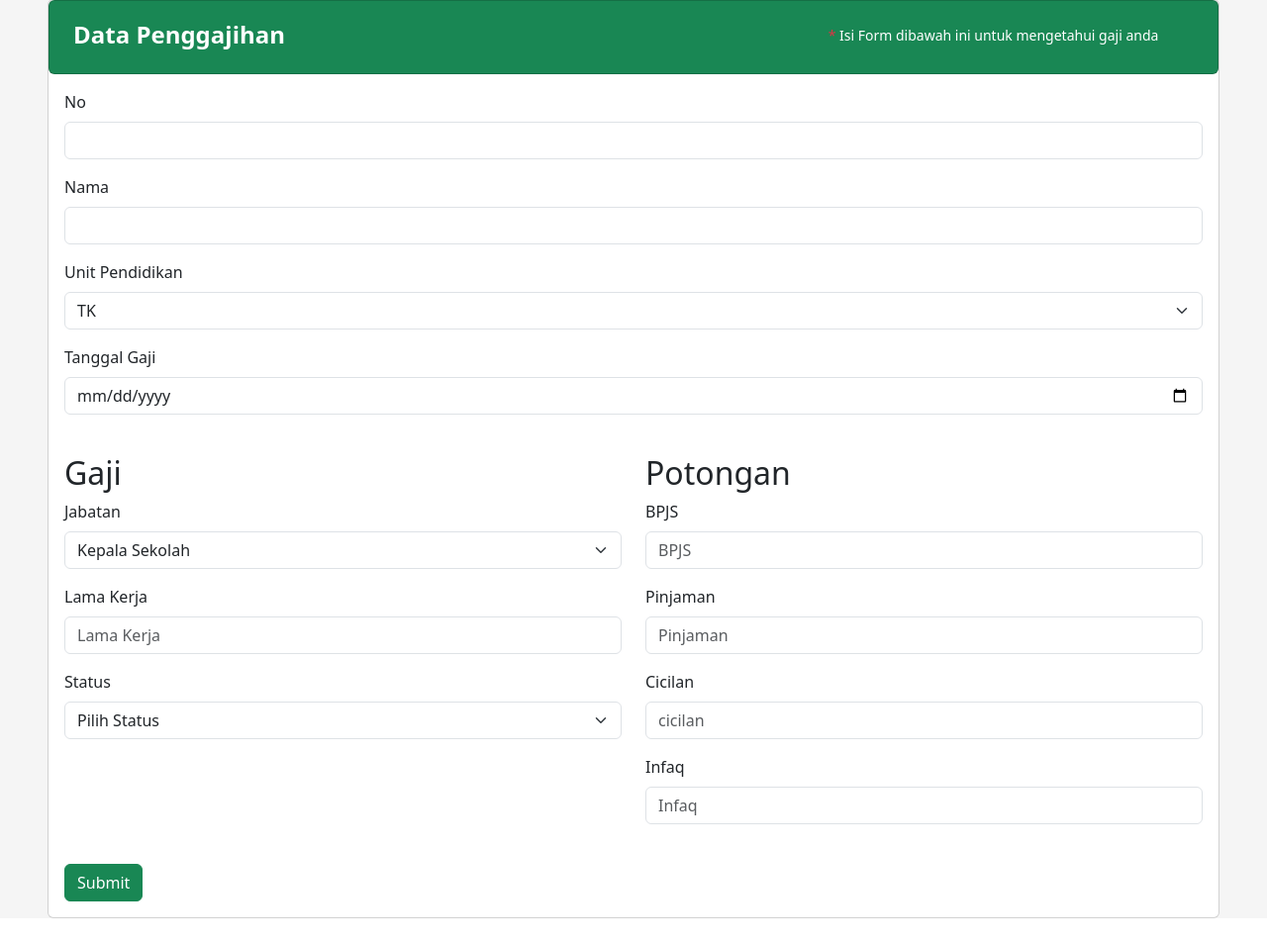
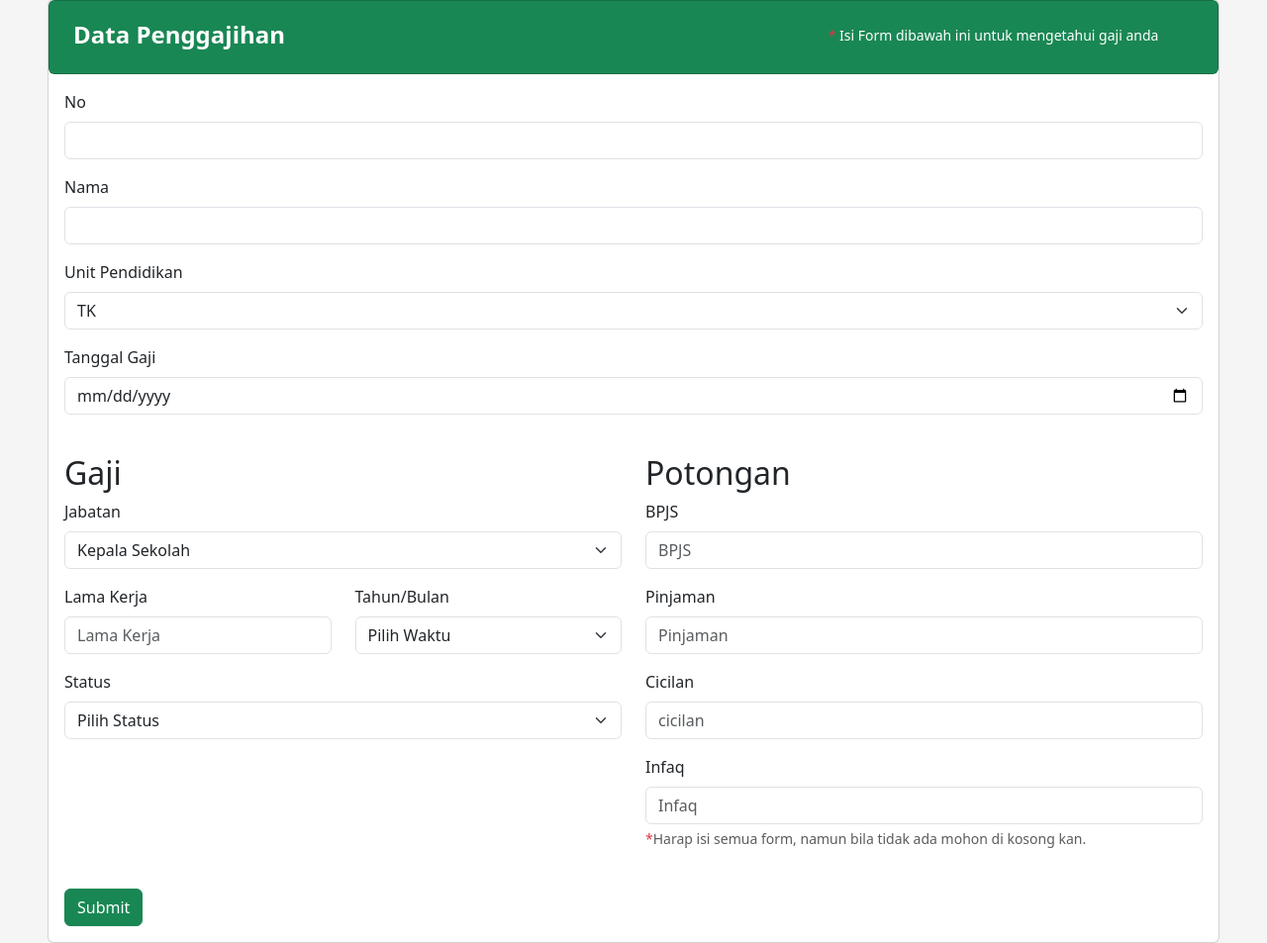
Before and after one commit to Gotofud/Ujian, a PHP site: page / in a window 1280 px wide. Shown: the part 171-1124 px from the top of the page at 99% size. Before the commit the page ends 1099 px from the top, so only its background shows below. Run offline with PHP 8.4, Linux system fonts and the light colour scheme.

Commit message:
uas fazli rf

```diff
--- a/UAS_1/index.php
+++ b/UAS_1/index.php
@@ -20,6 +20,7 @@
     body {
       background-color: whitesmoke;
     }
+
     img {
       width: 100px;
     }
@@ -34,20 +35,28 @@
           <div class="d-flex gap-3">
             <img src="../img/yayasan.png" class="img-thumbnail" alt="...">
             <div class="row g-0">
-                        <div class="col-sm-6 col-md-8"><h1 class="card-title">SISTEM PENGGAJIHAN GURU/KARYAWAN</h1> </div>
-                        <div class="col-6 col-md-4 ms-auto"><div class="form-text mb-2">Sistem Penggajihan Guru/Karyawan Yayasan Assalaam Bandung.</div></div>
+              <div class="col-sm-6 col-md-8">
+                <h1 class="card-title">SISTEM PENGGAJIHAN GURU/KARYAWAN</h1>
+              </div>
+              <div class="col-6 col-md-4 ms-auto">
+                <div class="form-text mb-2">Sistem Penggajihan Guru/Karyawan Yayasan Assalaam Bandung.</div>
+              </div>
             </div>
           </div>
         </div>
       </div>
     </div>
   </header>
-<form action="hasil.php" method="post">
+  <form action="process.php" method="post">
     <div class="card mx-auto" style="width:74rem; height:auto">
       <div class="card header py-1 bg-success text-white">
         <div class="row g-0 mt-3">
-                <div class="col-sm-6 col-md-8"><h4 class="form-title mx-4">Data Penggajihan</h4></div>
-                <div class="col-6 col-md-4"><div class="form-text text-white"><span class="text-danger">*</span> Isi Form dibawah ini untuk mengetahui gaji anda</div>
+          <div class="col-sm-6 col-md-8">
+            <h4 class="form-title mx-4">Data Penggajihan</h4>
+          </div>
+          <div class="col-6 col-md-4">
+            <div class="form-text text-white"><span class="text-danger">*</span> Isi Form dibawah ini untuk mengetahui
+              gaji anda</div>
           </div>
         </div>
       </div>
@@ -55,15 +64,15 @@
         <!-- Data -->
         <div class="mb-3">
           <label for="exampleInputNo1" class="form-label">No</label>
-          <input type="number" class="form-control" id="exampleInputNo1" aria-describedby="emailHelp" name="no">
+          <input type="number" class="form-control" id="exampleInputNo1" aria-describedby="emailHelp" name="no" required>
         </div>
         <div class="mb-3">
           <label for="exampleInputName1" class="form-label">Nama</label>
-          <input type="text" class="form-control" id="exampleInputName1" name="nama">
+          <input type="text" class="form-control" id="exampleInputName1" name="nama" required>
         </div>
         <div class="mb-3">
           <label for="exampleInputName1" class="form-label">Unit Pendidikan</label>
-          <select name="unit" class="form-select">
+          <select name="unit" class="form-select" required>
             <option value="TK">TK</option>
             <option value="SD">SD</option>
             <option value="SMP">SMP</option>
@@ -76,7 +85,7 @@
         <!-- Tanggal Gaji -->
         <div class="mb-3">
           <label for="exampleInputName1" class="form-label">Tanggal Gaji</label>
-          <input type="date" class="form-control" id="exampleInputName1" name="tgl">
+          <input type="date" class="form-control" id="exampleInputName1" name="tgl" required>
         </div>
         <!-- Gaji -->
         <div class="row py-4">
@@ -86,7 +95,7 @@
             </div>
             <div class="mb-3">
               <label for="exampleInputName1" class="form-label">Jabatan</label>
-          <select name="jabatan" class="form-select">
+              <select name="jabatan" class="form-select" required>
                 <option value="kepala sekolah">Kepala Sekolah</option>
                 <option value="wakasek">Wakasek</option>
                 <option value="guru">Guru</option>
@@ -94,15 +103,28 @@
               </select>
             </div>
             <div class="mb-3">
+              <div class="row">
+                <div class="col">
                   <label for="exampleInputName1" class="form-label">Lama Kerja</label>
-          <input type="number" name="lama_kerja" id="" class="form-control" placeholder="Lama Kerja">
+                  <input type="number" name="lama_kerja" id="" class="form-control" placeholder="Lama Kerja" required>
+                </div>
+                <div class="col">
+                  <label for="exampleInputName1" class="form-label">Tahun/Bulan</label>
+                  <select name="waktu" class="form-select" required>
+                    <option value="kosong">Pilih Waktu</option>
+                    <option value="Bulan">Bulan</option>
+                    <option value="Tahun">Tahun</option>
+                  </select>
+                </div>
+              </div>
+
             </div>
             <div class="mb-3">
               <label for="exampleInputName1" class="form-label">Status</label>
-          <select name="status" class="form-select">
+              <select name="status" class="form-select" required>
                 <option value="kosong">Pilih Status</option>
-            <option value="kontrak">kontrak</option>
-            <option value="tetap">tetap</option>
+                <option value="kontrak">Kontrak</option>
+                <option value="tetap">Tetap</option>
               </select>
             </div>
           </div>
@@ -113,19 +135,20 @@
             </div>
             <div class="mb-3">
               <label for="exampleInputName1" class="form-label">BPJS</label>
-          <input type="Number" class="form-control" id="exampleInputName1" name="bpjs"  placeholder="BPJS">
+              <input type="Number" class="form-control" id="exampleInputName1" name="bpjs" placeholder="BPJS" required>
             </div>
             <div class="mb-3">
               <label for="exampleInputName1" class="form-label">Pinjaman</label>
-          <input type="Number" class="form-control" id="exampleInputName1" name="pinjaman"  placeholder="Pinjaman">
+              <input type="Number" class="form-control" id="exampleInputName1" name="pinjaman" placeholder="Pinjaman" required>
             </div>
             <div class="mb-3">
               <label for="exampleInputName1" class="form-label">Cicilan</label>
-          <input type="Number" class="form-control" id="exampleInputName1" name="cicilan"  placeholder="cicilan">
+              <input type="Number" class="form-control" id="exampleInputName1" name="cicilan" placeholder="cicilan" required>
             </div>
             <div class="mb-3">
               <label for="exampleInputName1" class="form-label">Infaq</label>
-          <input type="Number" class="form-control" id="exampleInputName1" name="infaq"  placeholder="Infaq">
+              <input type="Number" class="form-control" id="exampleInputName1" name="infaq" placeholder="Infaq" required>
+              <div class="form-text mb-2"><span class="text-danger">*</span>Harap isi semua form, namun bila tidak ada mohon di kosong kan.</div>
             </div>
           </div>
         </div>
```
Also changed, not shown: UAS_1/process.php (renamed from UAS_1/hasil.php, +12 -5 lines), UAS_1/.txt (deleted). Lines whose indentation alone changed are shown as unchanged.
